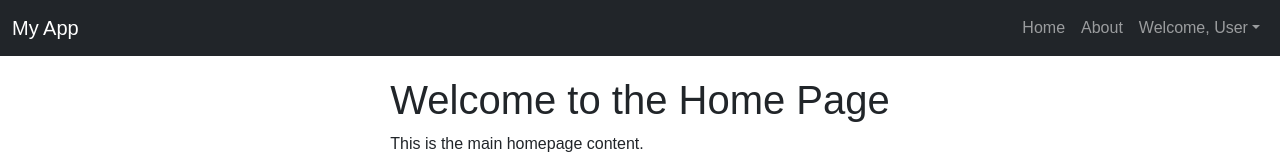
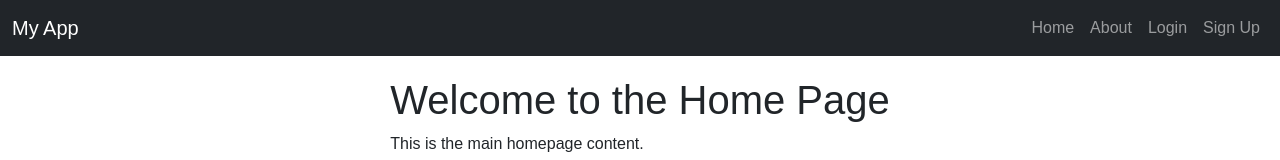
Before and after one commit to zulker01/peyechiFront, a React (Create React App) app: page / in a window 1280 px wide. Shown: the top 160 px of the page. Built offline with nearby package versions, Linux system fonts and the light colour scheme.

Commit message:
routed to profile

```diff
--- a/src/App.js
+++ b/src/App.js
@@ -5,11 +5,12 @@ import Signup from './component/signup/signup';
 import Users from './component/users/users';
 import Home from './component/homepage/homepage';
 import AppNavbar from './component/navbar/Navbar';
+import ProfilePage from './component/Profile/Profile';
 
 function App() {
   const [view, setView] = useState('home');    // default view is login
   const [token, setToken] = useState('');
-  const [currentUser,setCurrentUser] = useState('default')
+  const [currentUser,setCurrentUser] = useState(null)
 
   const handleLoginSuccess = (receivedToken,userData) => {  //set receivedToken parameter to global token
     setToken(receivedToken);
@@ -31,6 +32,7 @@ function App() {
         onSwitchToHome={() => setView('home')}
         onSwitchToLogin={() => setView('login')}
         onSwitchToSignup={() => setView('signup')}
+        onSwitchToProfile={() => setView('profile')}
         currentUser={currentUser}
         onLogout={handleBackToLogin}
       />
@@ -44,6 +46,10 @@ function App() {
       ) : view === 'signup' ? (
         <div className="App-content">
           <Signup onSwitchToLogin={() => setView('login')} />
+        </div>
+      ): view === 'profile' ? (
+        <div className="App-content">
+          <ProfilePage onSwitchToLogin={() => setView('login')} />
         </div>
       ) : view === 'home' ? (
         <div className="App-content">
--- /dev/null
+++ b/src/component/Profile/Profile.jsx
@@ -0,0 +1,10 @@
+import React from 'react';
+
+function ProfilePage({onSwitchToLogin}){
+    return(
+        <div>
+            <h1>Profle sec</h1>
+        </div>
+    );
+}
+export default ProfilePage;
--- a/src/component/navbar/Navbar.jsx
+++ b/src/component/navbar/Navbar.jsx
@@ -1,7 +1,7 @@
 import React from 'react';
 import { Navbar, Nav, Container, NavDropdown } from 'react-bootstrap';
 
-function AppNavbar({ onSwitchToHome, onSwitchToLogin, onSwitchToSignup, currentUser, onLogout }) {
+function AppNavbar({ onSwitchToHome, onSwitchToLogin, onSwitchToSignup,onSwitchToProfile, currentUser, onLogout }) {
   return (
     <Navbar bg="dark" variant="dark" expand="lg" className="w-100">
       <Container fluid>
@@ -17,7 +17,7 @@ function AppNavbar({ onSwitchToHome, onSwitchToLogin, onSwitchToSignup, currentU
                 id="user-nav-dropdown"
                 align="end"
               >
-                <NavDropdown.Item href="#profile">Profile</NavDropdown.Item>
+                <NavDropdown.Item onClick={onSwitchToProfile}>Profie</NavDropdown.Item>
                 <NavDropdown.Item href="#settings">Settings</NavDropdown.Item>
                 <NavDropdown.Divider />
                 <NavDropdown.Item onClick={onLogout}>Logout</NavDropdown.Item>
```
